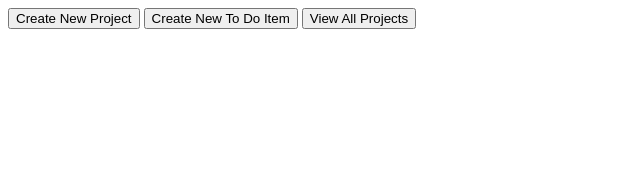
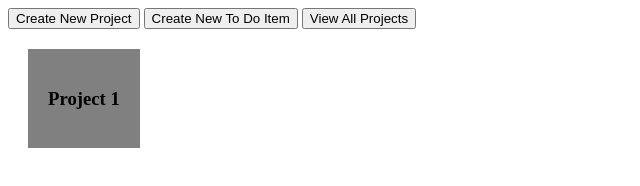
Before and after one commit to advayav/todo-list, a website built with webpack: page src/template.html in a window 1280 px wide. Shown: the whole page, without its empty margins (0-640 px from the left). Built offline with nearby package versions, Linux system fonts and the light colour scheme.

Commit message:
added code for the main page to work adn render

```diff
--- a/package.json
+++ b/package.json
@@ -3,7 +3,10 @@
   "version": "1.0.0",
   "main": "index.js",
   "scripts": {
-    "test": "echo \"Error: no test specified\" && exit 1"
+    "test": "echo \"Error: no test specified\" && exit 1",
+    "build": "webpack",
+    "dev": "webpack serve",
+    "deploy": "git subtree push --prefix dist origin gh-pages"
   },
   "keywords": [],
   "author": "",
--- a/src/index.js
+++ b/src/index.js
@@ -1,9 +1,41 @@
-import loadSingleNote from "./singleItem"
-import loadAllTodoItems from "./allLists"
+import loadSingleNote from "./singletodo"
+import loadAllTodoItems from "./alltodos"
+import "./styles/allprojs.css"
 
 function loadAllProjects() {
     const content = document.getElementById("content")
     content.innerHTML = ""
+
+    const allprojs = document.createElement("div")
+    allprojs.className = "project-grid"
+
+    const projList = JSON.parse(localStorage.getItem("projects"))
+    console.log("Project List: ", projList)
+
+    for (let i = 0; i < projList.length; i++) {
+        const project = document.createElement("div")
+        project.className = "project"
+        project.id = `proj-${i}`
+
+        project.innerHTML = `<h3>Project 1</h3>`
+
+        allprojs.appendChild(project)
+
+
+    }
+
+
+    content.appendChild(allprojs)
+
 }
 
+localStorage.clear()
+localStorage.setItem("projects", JSON.stringify(["Project 1"]))
+
 loadAllProjects()
+
+const newProj = document.getElementById("new-proj")
+    newProj.addEventListener("click", () => {
+        alert("new proj button clicked")
+
+    })
--- /dev/null
+++ b/src/styles/allprojs.css
@@ -0,0 +1,9 @@
+.project-grid{
+    display: flex;
+    padding: 20px;
+}
+
+.project{
+    background-color: grey;
+    padding: 20px;
+}
--- a/src/template.html
+++ b/src/template.html
@@ -8,9 +8,9 @@
 <body>
     <header>
         <nav>
-            <button>Create New Project</button>
-            <button>Create New To Do Item</button>
-            <button>View All Projects</button>
+            <button class="navbar-btn" id="new-proj">Create New Project</button>
+            <button class="navbar-btn" id="new-todo">Create New To Do Item</button>
+            <button class="navbar-btn" id="view-all">View All Projects</button>
         </nav>
     </header>
     <div id="content"></div>
```
Also changed, not shown: src/alltodos.js (renamed from src/allLists.js), src/singletodo.js (renamed from src/singleItem.js).
